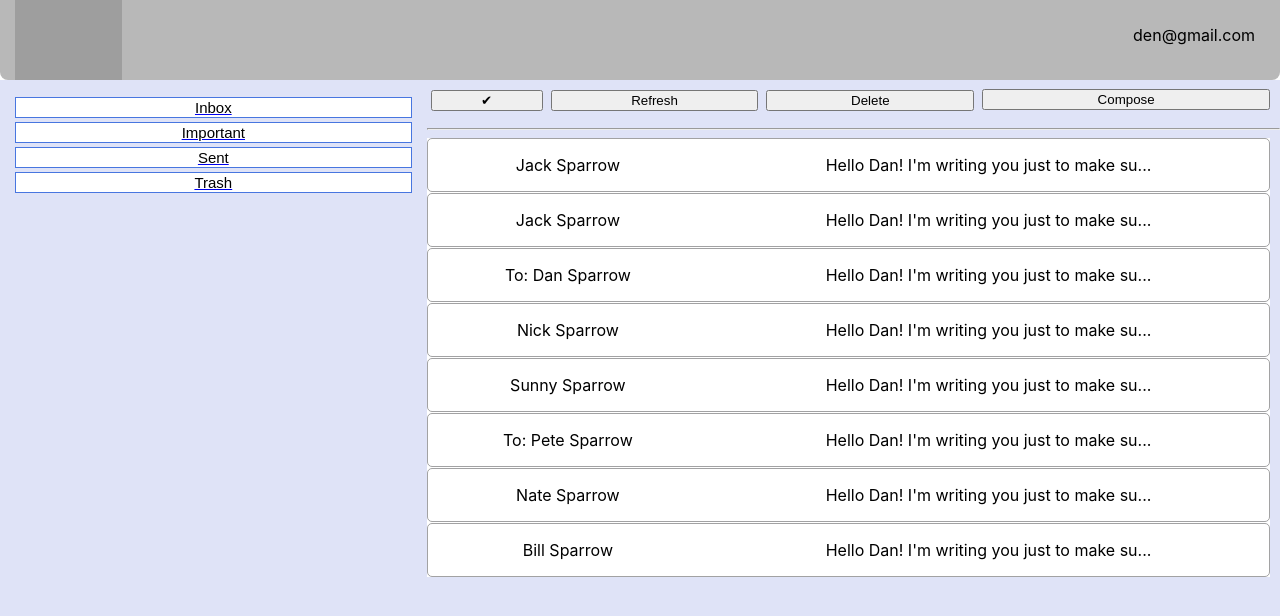
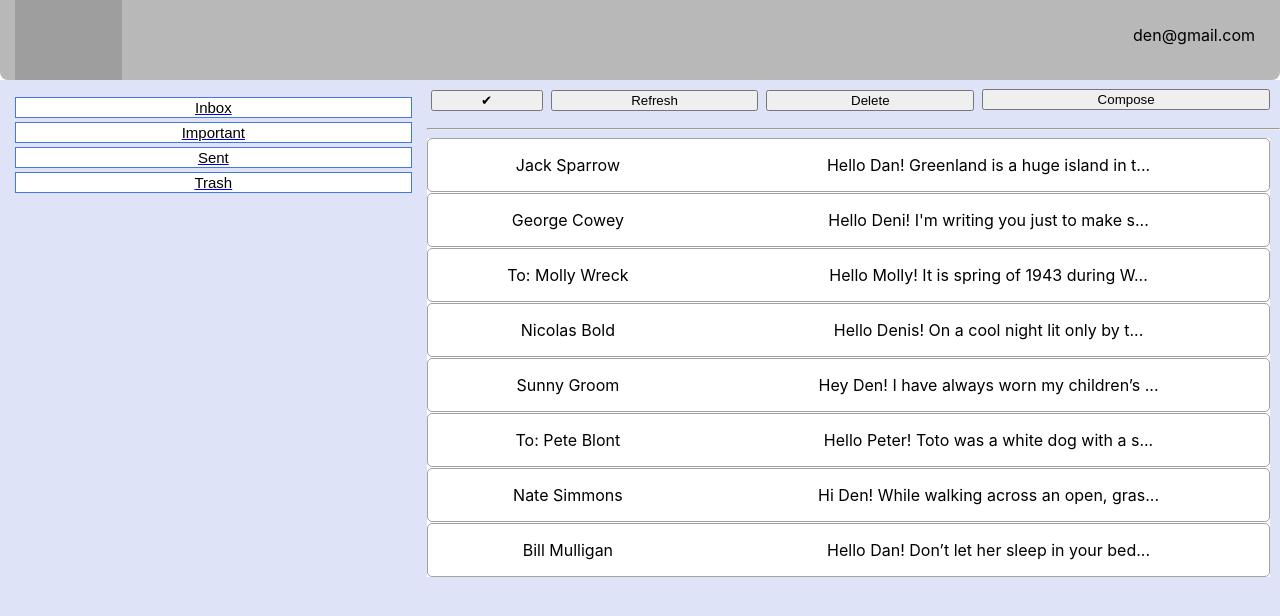
Before and after one commit to klepikov-denys/email-client, a React (Create React App) app: page / in a window 1280 px wide. Shown: the top 616 px of the page. Built offline with nearby package versions, Linux system fonts and the light colour scheme; grey boxes are pictures that could not be loaded.

Commit message:
Added 'subject' and 'recipient' fields in mails

```diff
--- a/src/App.js
+++ b/src/App.js
@@ -5,7 +5,7 @@ import Navi from './navigation/Navi'
 import ButtonBar from './buttonBar/ButtonBar'
 import {Route, Switch, BrowserRouter as Router, Link} from 'react-router-dom'
 import Compose from './compose/Compose'
-import Message from './message/Massage'
+import Message from './message/Message.js'
 import { connect } from 'react-redux'
 import {filterMails} from './actions/filteringAction'
 
@@ -16,10 +16,8 @@ class App extends React.Component{
   constructor(props){
     super(props)
     this.state = {
-      mails: this.props.mails,
       btnState: Array(4).fill(true)
     }
-
 
     this.handleNaviClick = this.handleNaviClick.bind(this)
     this.baseState = this.state
@@ -63,7 +61,7 @@ class App extends React.Component{
 
     console.log(this.props.mails)
 
-    let mails = this.props.mails.map((mail, index) =>{
+    let mails = this.props.mails.map((mail) =>{
       let textPreview = mail.text.slice(0,42) + '...';
       let id = mail.id
       return(
@@ -72,6 +70,7 @@ class App extends React.Component{
             senderName = {mail.sender}
             mailText = {textPreview}
             type = {mail.type}
+            recipientName = {mail.recipient}
           />
         </Link>
       )
--- a/src/actions/mailAction.js
+++ b/src/actions/mailAction.js
@@ -1,10 +1,11 @@
 
 export const addMail = (...args) =>{
-    console.log(args[0], args[1], args[2])
+    console.log(args[0], args[1], args[2], args[3])
     return {
         type:'SENDING',
-        sender: args[0],
+        recipient: args[0],
         text: args[1],
-        id: args[2]
+        id: args[2],
+        subject: args[3]
     }
 }
--- a/src/compose/Compose.js
+++ b/src/compose/Compose.js
@@ -8,7 +8,7 @@ function Compose (){
 
     const [state, setState] = useState({
         wordCapacity: 200,
-        sender: '',
+        recipient: '',
         text: '',
         subject: '',
     })
@@ -18,10 +18,10 @@ function Compose (){
 
     const submitHandler = (event) => {
         event.preventDefault()
-        dispatch(addMail(state.sender, state.text, mailsCpsty))
+        dispatch(addMail(state.recipient, state.text, mailsCpsty, state.subject))
         setState({
         wordCapacity: 200,
-        sender: ' ',
+        recipient: ' ',
         text: ' ',
         subject: ' ',
     })
@@ -32,7 +32,7 @@ function Compose (){
         case 'email':
             setState({
                 wordCapacity: 200,
-                sender: event.target.value,
+                recipient: event.target.value,
                 text: ' ',
                 subject: ' ',})
             console.log(event.target.name)
@@ -40,7 +40,7 @@ function Compose (){
         case 'subject':
             setState({
                 wordCapacity: 200,
-                sender: state.sender,
+                recipient: state.recipient,
                 text: ' ',
                 subject: event.target.value,})
             console.log(event.target.name)
@@ -49,7 +49,7 @@ function Compose (){
             console.log(event.target.name)
             setState({
                 wordCapacity: 200 - event.target.value.length,
-                sender: state.sender,
+                recipient: state.recipient,
                 text: event.target.value,
                 subject: state.subject,})
             break;
@@ -63,7 +63,7 @@ function Compose (){
                 To:
                 <input
                     type='text' name='email'
-                    className='cmps-input' value={state.sender}
+                    className='cmps-input' value={state.recipient}
                     onChange={inputHandler}
                 />
             </label>
--- a/src/mails/Mail.js
+++ b/src/mails/Mail.js
@@ -4,13 +4,13 @@ import './mail.css'
 
 
 function Mail(props){
-    const [name, text, type]= [props.senderName, props.mailText, props.type]
-    let preposition = type === 'SENT'? 'To: ' : ''
+    const [sender, text, type, recipient]= [props.senderName, props.mailText, props.type, props.recipientName]
+    let name = type === 'SENT'? `To: ${recipient}` : `${sender}`
 
 
     return(
         <div className={'mail-wrapper'}>
-            <p className={'mail-text'}>{preposition}{name}</p>
+            <p className={'mail-text'}>{name}</p>
             <p className={'mail-text-prev'}>{text}</p>
         </div>
     )
--- a/src/mails/oldMails.js
+++ b/src/mails/oldMails.js
@@ -1,47 +1,64 @@
-export const oldMails = [{"sender":"Jack Sparrow",
-  "text":"Hello Dan! I'm writing you just to make sure that you remember about my Bday.",
+export const oldMails = [
+  {"sender":"Jack Sparrow",
+  "recipient":"den@gmail.com",
+  "subject":"Greenland",
+  "text":"Hello Dan! Greenland is a huge island in the far, far north of the world. The weather there is very harsh and cold.",
   "type":"INBOX",
   "id":"0"
   },
 
-  {"sender":"Jack Sparrow",
-  "text":"Hello Dan! I'm writing you just to make sure that you remember about my Bday.",
+  {"sender":"George Cowey",
+  "recipient":"den@gmail.com",
+  "subject":"My Party",
+  "text":"Hello Deni! I'm writing you just to make sure that you remember about my Bday.",
   "type":"IMPORTANT",
   "id":"1"
   },
 
-  {"sender":"Dan Sparrow",
-  "text":"Hello Dan! I'm writing you just to make sure that you remember about my Bday.",
+  {"sender":"den@gmail.com",
+  "recipient":"Molly Wreck",
+  "subject":"Soldier's Story",
+  "text":"Hello Molly! It is spring of 1943 during World War II. Standing among hundreds of new soldiers at Camp Grant, in Illinois, my father, Sam, just 18 years old, waits as a truck slowly drives by.",
   "type":"SENT",
   "id":"2"
   },
 
-  {"sender":"Nick Sparrow",
-  "text":"Hello Dan! I'm writing you just to make sure that you remember about my Bday.",
+  {"sender":"Nicolas Bold",
+  "recipient":"den@gmail.com",
+  "subject":"Smoke Signals",
+  "text":"Hello Denis! On a cool night lit only by the orange glow of fire, we rushed to my grandfather’s home as his decades-old barn burned to the ground. The firemen let us stand nearby as they pumped water from the creek a quarter mile away.",
   "type":"TRASH",
   "id":"3"
   },
 
-  {"sender":"Sunny Sparrow",
-  "text":"Hello Dan! I'm writing you just to make sure that you remember about my Bday.",
+  {"sender":"Sunny Groom",
+  "recipient":"den@gmail.com",
+  "subject":"Wisdom",
+  "text":"Hey Den! I have always worn my children’s birthstones around my neck. One morning, when I was late for work, my infant son Larry’s topaz birthstone fell from my gold chain.",
   "type":"IMPORTANT",
   "id":"4"
   },
 
-  {"sender":"Pete Sparrow",
-  "text":"Hello Dan! I'm writing you just to make sure that you remember about my Bday.",
+  {"sender":"den@gmail.com",
+  "recipient":"Pete Blont",
+  "subject":"Toto",
+  "text":"Hello Peter! Toto was a white dog with a small red tongue, and his stuffing was red as well. When his seams began to come apart beneath his knitted collar, it looked to my six-year-old eyes as though he were bleeding.",
   "type":"SENT",
   "id":"5"
   },
 
-  {"sender":"Nate Sparrow",
-  "text":"Hello Dan! I'm writing you just to make sure that you remember about my Bday.",
+  {"sender":"Nate Simmons",
+  "recipient":"den@gmail.com",
+  "subject":"My Fortune",
+  "text":"Hi Den! While walking across an open, grassy field, I became excited as my hand swooped toward the ground like an eagle attacking its prey. I picked up half of a $5 bill. I continued to walk around looking for the other half",
   "type":"INBOX",
   "id":"6"
   },
 
-  {"sender":"Bill Sparrow",
-  "text":"Hello Dan! I'm writing you just to make sure that you remember about my Bday.",
+  {"sender":"Bill Mulligan",
+  "recipient":"den@gmail.com",
+  "subject":"Sweet Sleep",
+  "text":"Hello Dan! Don’t let her sleep in your bed.” That’s what I heard over and over after my daughter was born.So I didn’t, unless she was sick.",
   "type":"INBOX",
   "id":"7"
   }
--- a/src/message/Massage.js
+++ b/src/message/Message.js
@@ -1,6 +1,6 @@
 import React from 'react'
 import { useSelector } from 'react-redux'
-import './massage.css'
+import './message.css'
 import { oldMails } from '../mails/oldMails'
 
 
@@ -10,18 +10,11 @@ export default function Message({ match }){
 
     const mail = allMails[match.params.id]
 
-    let [namePreposition, emailPreposition, email, name]=['From: ', 'To: ', 'den@gmail.com', mail.sender]
-
-
-    if(mail.type === 'SENT'){
-        [namePreposition, emailPreposition, email, name] = [emailPreposition, namePreposition, name, email]
-    }
-
 
     return(
         <div className={'wrapper'}>
-            <p className ={'textFields'}>{namePreposition}{name}</p>
-            <p className ={'textFields'}>{emailPreposition}{email}</p>
+            <p className ={'textFields'}>To: {mail.recipient === 'den@gmail.com' ? 'You' : mail.recipient } </p>
+            <p className ={'textFields'}>From: {mail.sender === 'den@gmail.com' ? 'You' : mail.sender } </p>
             <p className ={'textFields'}>{mail.text}</p>
 
         </div>
--- a/src/reducers/mailReducer.js
+++ b/src/reducers/mailReducer.js
@@ -15,7 +15,9 @@ const mailList = (state = initialState, action) => {
             newMails: [
                 ...state.newMails,
                 {
-                sender: action.sender,
+                sender: 'den@gmail.com',
+                recipient: action.recipient,
+                subject: action.subject,
                 text: action.text,
                 type: 'SENT',
                 id : action.id
```
Also changed, not shown: src/message/message.css (renamed from src/message/massage.css).
